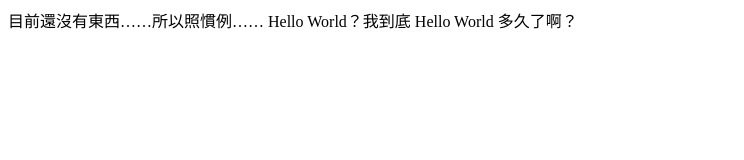
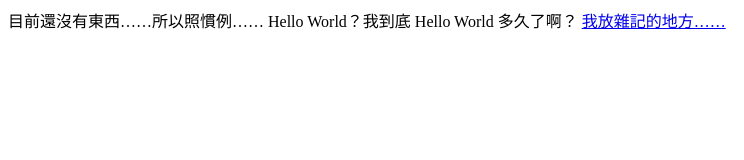
Before and after one commit to evilchiang/evilchiang.github.io, a plain HTML site: page index.html in a window 1280 px wide. Shown: the whole page, without its empty margins (0-744 px from the left). Drawn offline with Linux system fonts and the light colour scheme.

Commit message:
quick update

```diff
--- a/index.html
+++ b/index.html
@@ -6,5 +6,7 @@
   </head>
   <body>
     目前還沒有東西……所以照慣例…… Hello World？我到底 Hello World 多久了啊？
+
+    <a href="http://hanscholem.tw/">我放雜記的地方……</a>
   </body>
 </html>
```
